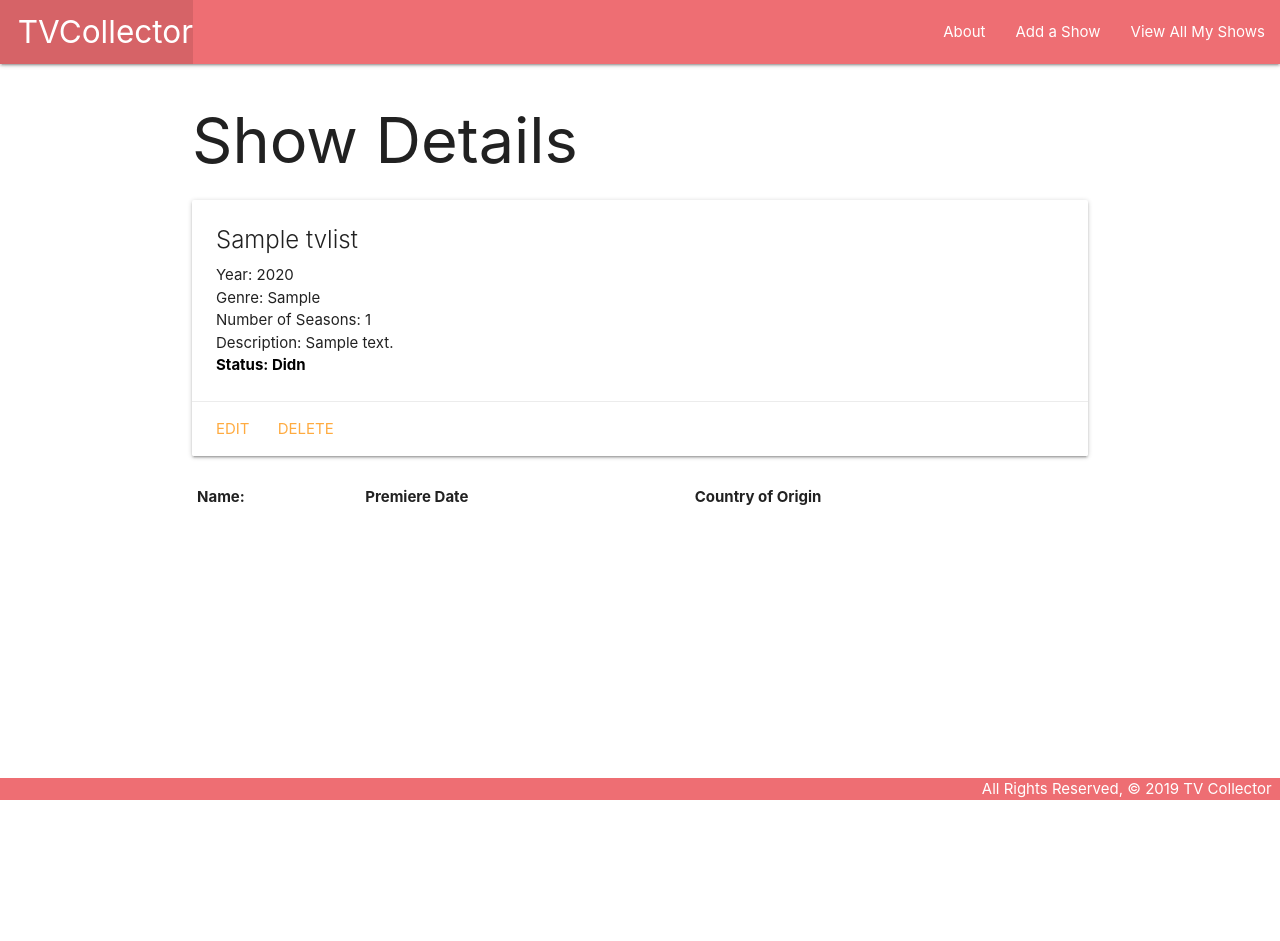
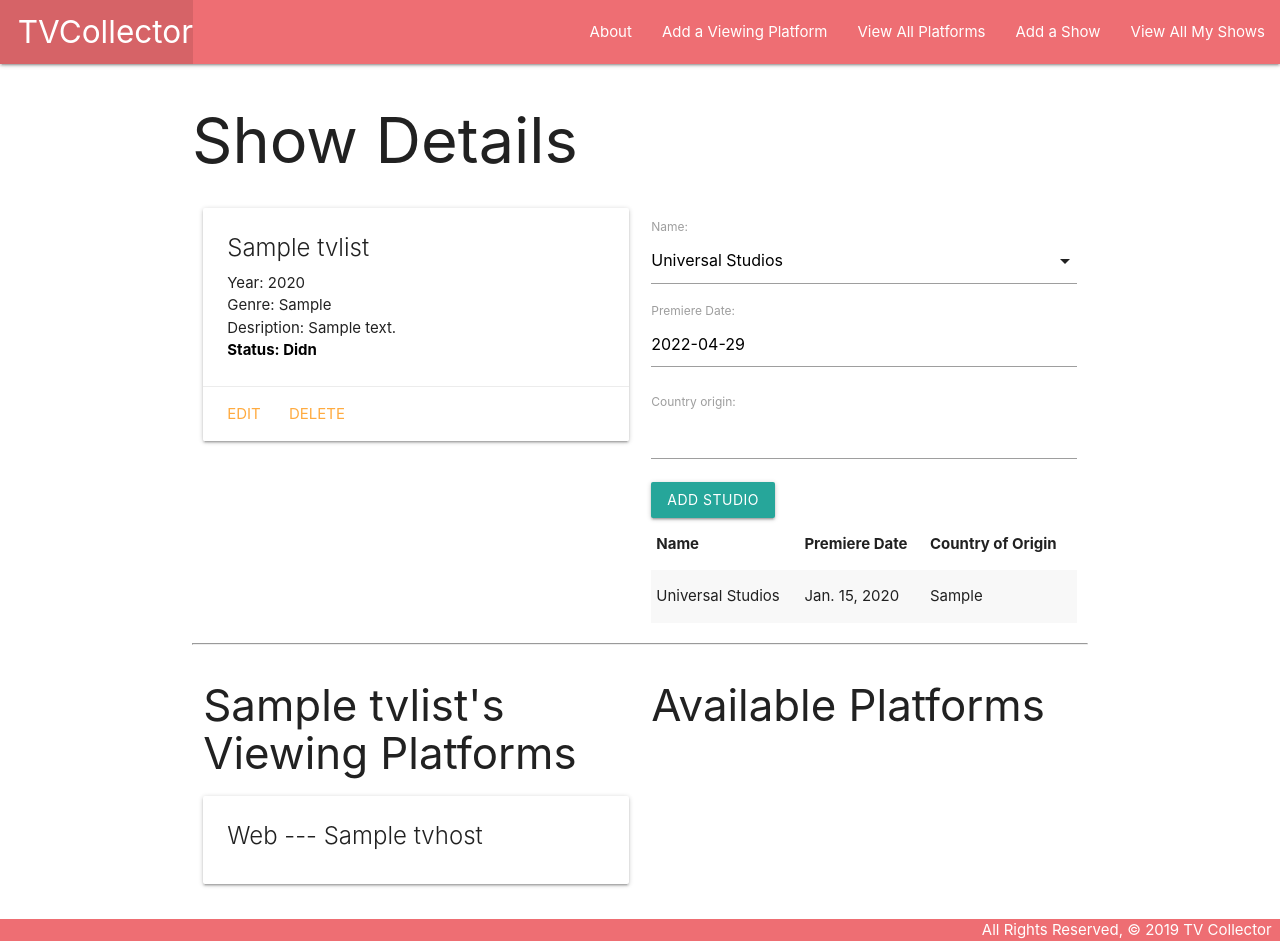
Before and after one commit to Shak99/GA-Blog, a Django app: page /tv/1/ in a window 1280 px wide. Before the commit the page ends 800 px from the top, so only its background shows below. Run offline with Django 4.2, Linux system fonts and the light colour scheme; tables that the repository leaves empty hold one stand-in row (values such as "Sample post"); lists and menus that the app fills with data are empty.

Commit message:
show platforms

```diff
--- a/tvcollector/main_app/admin.py
+++ b/tvcollector/main_app/admin.py
@@ -1,7 +1,8 @@
 from django.contrib import admin
 # import your models here
-from .models import Tvlist, Studio
+from .models import Tvlist, Studio, TvHost
 
 # Register your models here
 admin.site.register(Tvlist)
 admin.site.register(Studio)
+admin.site.register(TvHost)
--- /dev/null
+++ b/tvcollector/main_app/forms.py
@@ -0,0 +1,7 @@
+from django.forms import ModelForm
+from .models import Studio
+
+class StudioForm(ModelForm):
+  class Meta:
+    model = Studio
+    fields = ['name', 'prem_date', 'country_origin']
--- a/tvcollector/main_app/models.py
+++ b/tvcollector/main_app/models.py
@@ -2,6 +2,27 @@ from unittest.mock import DEFAULT
 from django.db import models
 # Import the reverse function
 from django.urls import reverse
+
+
+
+HOST_CHOICES = (
+    ('Web', 'Web Platform'),
+    ('Cable', 'Cable Television')
+)
+
+class TvHost(models.Model):
+    name = models.CharField(max_length=250)
+    host_type = models.CharField(
+        max_length=250,
+        choices = HOST_CHOICES,
+        default = HOST_CHOICES[0][0]
+    )
+    def __str__(self):
+        return self.name
+
+    def get_absolute_url(self):
+        return reverse('tvhost_detail', kwargs={'pk': self.id})
+
 
 
 # Create your models here.
@@ -12,6 +33,7 @@ class Tvlist(models.Model):
     seasons = models.IntegerField()
     description = models.CharField(max_length=350)
     status = models.CharField(max_length=250)
+    tv_hosts = models.ManyToManyField(TvHost)
 
     # def tv_index(request):
     #     shows = Tvlist.objects.all()
@@ -23,7 +45,7 @@ class Tvlist(models.Model):
     def get_absolute_url(self):
         return reverse('detail', kwargs={'tv_id': self.id})
 
-STUDIOS = (
+NAMES = (
     ('A', 'Universal Studios'),
     ('B', 'Paramount'),
     ('C', 'Netflix'),
@@ -36,12 +58,12 @@ STUDIOS = (
 class Studio(models.Model):
     name = models.CharField(
         max_length=250,
-        choices = STUDIOS,
-        default = STUDIOS[0][0]
+        choices = NAMES,
+        default = NAMES[0][0]
         )
     prem_date = models.DateField('Premiere Date')
     country_origin = models.CharField(max_length=250)
-    show = models.ForeignKey(Tvlist, on_delete=models.CASCADE)
+    tv = models.ForeignKey(Tvlist, on_delete=models.CASCADE)
 
     def __str__(self):
-        return f"{self.get_Studio_display()} premiered this show in {self.country_origin} on {self.prem_date}"
+        return f"{self.get_name_display()} premiered this show in {self.country_origin} on {self.prem_date}"
--- a/tvcollector/main_app/templates/base.html
+++ b/tvcollector/main_app/templates/base.html
@@ -8,6 +8,7 @@
   <meta http-equiv="X-UA-Compatible" content="ie=edge">
   <title>TV Collector</title>
   <link rel="stylesheet" href="https://cdnjs.cloudflare.com/ajax/libs/materialize/1.0.0/css/materialize.min.css">
+  <script src="https://cdnjs.cloudflare.com/ajax/libs/materialize/1.0.0/js/materialize.min.js"></script>
   <link rel="stylesheet" type="text/css" href="{% static 'css/style.css' %}">
 </head>
 <body>
@@ -19,6 +20,8 @@
         </ul>
         <ul class="right">
           <li><a href="/about">About</a></li>
+          <li><a href="{% url 'tvhost_create' %}">Add a Viewing Platform</a></li>
+          <li><a href="{% url 'tvhost_index' %}">View All Platforms</a></li>
           <li><a href="{% url 'tv_create' %}">Add a Show</a></li>
           <!-- <li><a href="/cats">View All My Cats</a></li> -->
           <li><a href="{% url 'index' %}">View All My Shows</a></li>
--- a/tvcollector/main_app/templates/tv/detail.html
+++ b/tvcollector/main_app/templates/tv/detail.html
@@ -3,13 +3,14 @@
 
 <h1>Show Details</h1>
 
+<div class="row">
+    <div class="col s6">
       <div class="card">
         <div class="card-content">
-        <span class="card-title">{{tvlist.title}}</span>
-        <p>Year: {{tvlist.year}}</p>
-        <p>Genre: {{tvlist.genre}}</p>
-        <p>Number of Seasons: {{tvlist.seasons}} </p>
-        <p>Description: {{tvlist.description}}</p>
+          <span class="card-title">{{ tvlist.title }}</span>
+          <p>Year: {{ tvlist.year }}</p>
+          <p>Genre: {{ tvlist.genre }}</p>
+          <p>Desription: {{ tvlist.description }}</p>
           {%if tvlist.status == 'Completed!'%}
             <p style="font-weight:bold; color:green">Status: {{tvlist.status}}</p>
           {%elif tvlist.status == 'Still working on it...'%}
@@ -19,24 +20,30 @@
           {%else%}
             <p style="font-weight:bold; color:black">Status: {{tvlist.status}}</p>
           {%endif%}
-
         </div>
         <div class="card-action">
           <a href="{% url 'tv_update' tvlist.id %}">Edit</a>
           <a href="{% url 'tv_delete' tvlist.id %}">Delete</a>
         </div>
       </div>
-
+    </div>
     <div class="col s6">
+        <form action="{% url 'add_studio' tvlist.id %}" method="post">
+            {% csrf_token %}
+            {{ studio_form.as_p }}
+            <input type="submit" class="btn" value="Add Studio">
+          </form>
+          <table class="striped">
       <table class="striped">
         <thead>
-        <tr><th>Name:</th><th>Premiere Date</th><th>Country of Origin</th></tr>
+          <tr><th>Name</th><th>Premiere Date</th><th>Country of Origin</th></tr>
         </thead>
         <tbody>
-        {% for studio in cat.Studio_set.all %}
+          {% for studio in tvlist.studio_set.all %}
             <tr>
-            <td>{{studio.name}}</td>
-            <td>{{studio.get_studio_display}}</td>
+              <td>{{studio.get_name_display}}</td>
+              <td>{{studio.prem_date}}</td>
+              <td>{{studio.country_origin}}</td>
             </tr>
           {% endfor %}
         </tbody>
@@ -44,4 +51,63 @@
     </div>
   </div>
 
-{% endblock %}
+<hr>
+<div class="row">
+  <div class="col s6">
+    <h3>{{ tvlist.title }}'s Viewing Platforms</h3>
+    {% if tvlist.tv_hosts.count %}
+      {% for tv_host in tvlist.tv_hosts.all %}
+        <div class="card">
+          <div class="card-content">
+            <span class="card-title">
+              <span>{{ tv_host.host_type }} --- {{ tv_host.name }} </span>
+            </span>
+          </div>
+        </div>
+      {% endfor %}
+    {% else %}
+      <h5>No Platforms :(</h5>
+    {% endif %}
+  </div>
+
+  <div class="col s6">
+    <h3>Available Platforms</h3>
+    {% comment %} {% if hosts.count %} {% endcomment %}
+      {% for host in tvhosts.all %}
+        <div class="card">
+          <div class="card-content">
+            <span class="card-title">
+                <span>{{ host.name }} --- {{ host.host_type}}</span>
+            </span>
+          </div>
+          <div class="card-action">
+            <form action="{% url 'assoc_tvhost' tvlist.id host.id %}" method="post">
+              {% csrf_token %}
+              <button type="submit" class="btn">Add</button>
+            </form>
+          </div>
+        </div>
+      {% endfor %}
+    {% comment %} {% else %}
+      <h5>{{tvlist.title}} Already Has Viewing Platforms</h5>
+    {% endif %} {% endcomment %}
+  </div>
+
+</div>
+
+<script>
+    const dateEl = document.getElementById('id_prem_date');
+    M.Datepicker.init(dateEl, {
+      format: 'yyyy-mm-dd',
+      defaultDate: new Date(),
+      setDefaultDate: true,
+      autoClose: true
+    });
+
+     // add additional JS to initialize select below
+    const selectEl = document.getElementById('id_name');
+    M.FormSelect.init(selectEl);
+</script>
+
+
+{% endblock%}
--- a/tvcollector/main_app/urls.py
+++ b/tvcollector/main_app/urls.py
@@ -10,4 +10,15 @@ urlpatterns = [
     path('tv/create', views.TvCreate.as_view(), name='tv_create'),
     path('tv/<int:pk>/update/', views.TvUpdate.as_view(), name='tv_update'),
     path('tv/<int:pk>/delete/', views.TvDelete.as_view(), name='tv_delete'),
+    path('tv/<int:tv_id>/add_studio/', views.add_studio, name='add_studio'),
+    path('tv/<int:tv_id>/assoc_tvhost/<int:tvhost_id>/', views.assoc_tvhost, name='assoc_tvhost'),
+
+    # path('tv/<int:tv_id>/add_platform/', views.PlatformCreate().as_view(), name='add_platform'),
+
+    path('tvhost/create', views.TvHostCreate.as_view(), name = 'tvhost_create'),
+     path('tvhost/', views.TvHostList.as_view(), name='tvhost_index'),
+    # path('platform/<int:pk>', views.PlatformDetail.as_view(), name='tvplatform_detail'),
+    # path('platform/<int:pk/update/', views.PlatformUpdate.as_view(), name='tvplatform_update'),
+    # path('platform/<int:pk/delete/', views.PlatformDelete.as_view(), name='tvplatform_delete'),
+
 ]
--- a/tvcollector/main_app/views.py
+++ b/tvcollector/main_app/views.py
@@ -1,7 +1,10 @@
-from django.shortcuts import render
-from .models import Tvlist
+from django.shortcuts import render, redirect
+from .models import TvHost, TvHost, Tvlist
 from django.views.generic import ListView
 from django.views.generic.edit import CreateView, UpdateView, DeleteView
+from .forms import StudioForm
+# import logging
+# logger = logging.getLogger(__name__)
 
 
 # Create your views here.
@@ -37,4 +40,38 @@ def tvshow(request):
 
 def detail(request, tv_id):
     tvlist = Tvlist.objects.get(id=tv_id)
-    return render(request, 'tv/detail.html', {'tvlist': tvlist, 'id': tvlist.id})
+    studio_form = StudioForm()
+    hosts_show_doesnt_have = TvHost.objects.exclude(
+        id__in=tvlist.tv_hosts.all().values_list('id'))
+    return render(request, 'tv/detail.html', {'tvlist': tvlist, 'id': tvlist.id, 'studio_form': studio_form, 'tvhosts': hosts_show_doesnt_have})
+
+def add_studio(request, tv_id):
+      form = StudioForm(request.POST)
+      if form.is_valid():
+          new_studio = form.save(commit=False)
+          new_studio.tv_id = tv_id
+          new_studio.save()
+      return redirect('detail', tv_id = tv_id)
+
+def assoc_tvhost(request, tv_id, tvhost_id):
+    Tvlist.objects.get(id=tv_id).tv_hosts.add(tvhost_id)
+    return redirect('detail', tv_id=tv_id)
+
+def unassoc_tvhost(request, tv_id, tvhost_id):
+    Tvlist.objects.get(id=tv_id).tv_hosts.remove(tvhost_id)
+    return redirect('detail', tv_id=tv_id)
+
+class TvHostList(ListView):
+    model = TvHost
+
+class TvHostCreate(CreateView):
+    model = TvHost
+    fields = '__all__'
+
+class TvHostUpdate(UpdateView):
+    model = Tvlist
+    fields = ['name', 'host_type']
+
+class TvHostDelete(DeleteView):
+    model = TvHost
+    success_url = '/tvhost/'
```
Also changed, not shown: tvcollector/main_app/templates/main_app/tvhost_form.html (added, +17 -0 lines), tvcollector/main_app/templates/main_app/tvhost_list.html (added, +17 -0 lines), tvcollector/main_app/migrations/0005_rename_show_studio_tv.py (added), tvcollector/main_app/migrations/0006_tvplatform_tvlist_tv_platforms.py (added), tvcollector/main_app/migrations/0007_tvhost_remove_tvlist_tv_platforms_delete_tvplatform_and_more.py (added), tvcollector/main_app/migrations/0008_rename_host_name_tvhost_name.py (added), tvcollector/main_app/templates/main_app/tvhost_confirm_delete.html (added), tvcollector/main_app/templates/main_app/tvhost_detail.html (added). Lines whose indentation alone changed are shown as unchanged.
